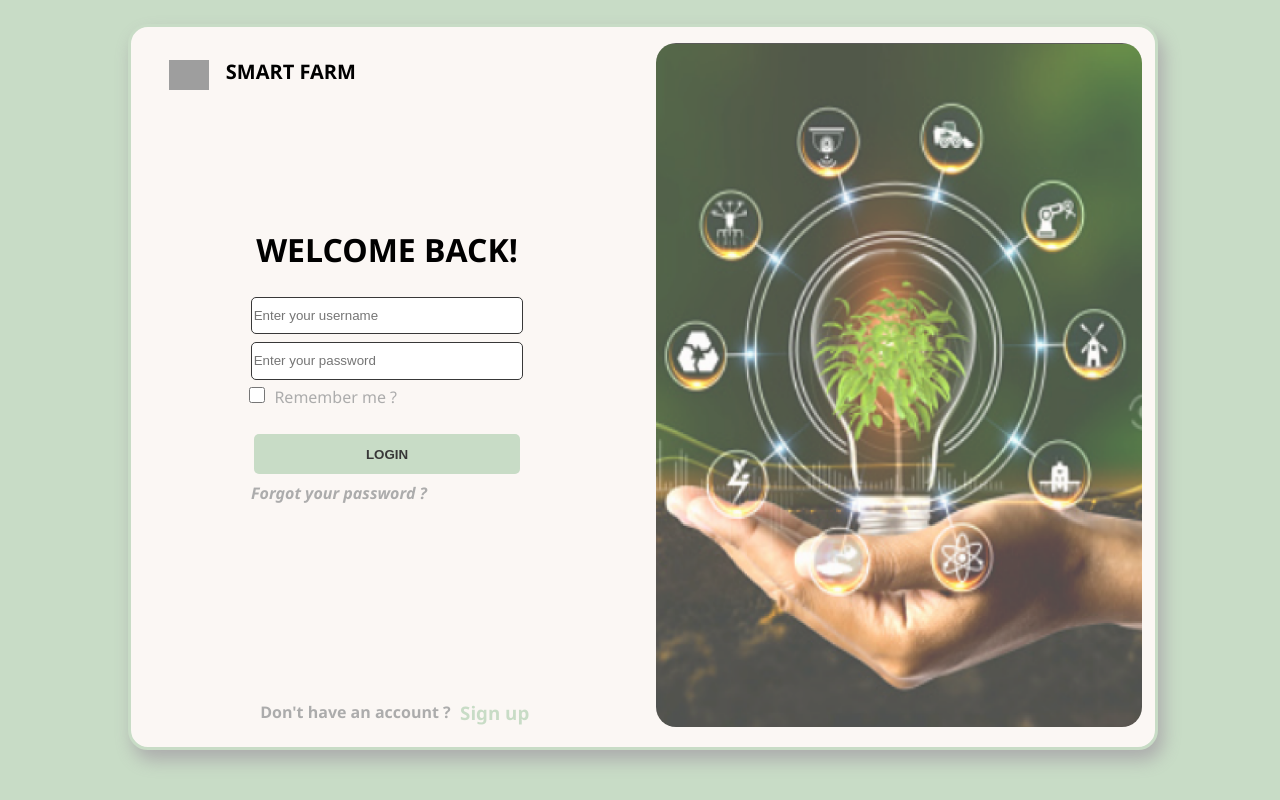
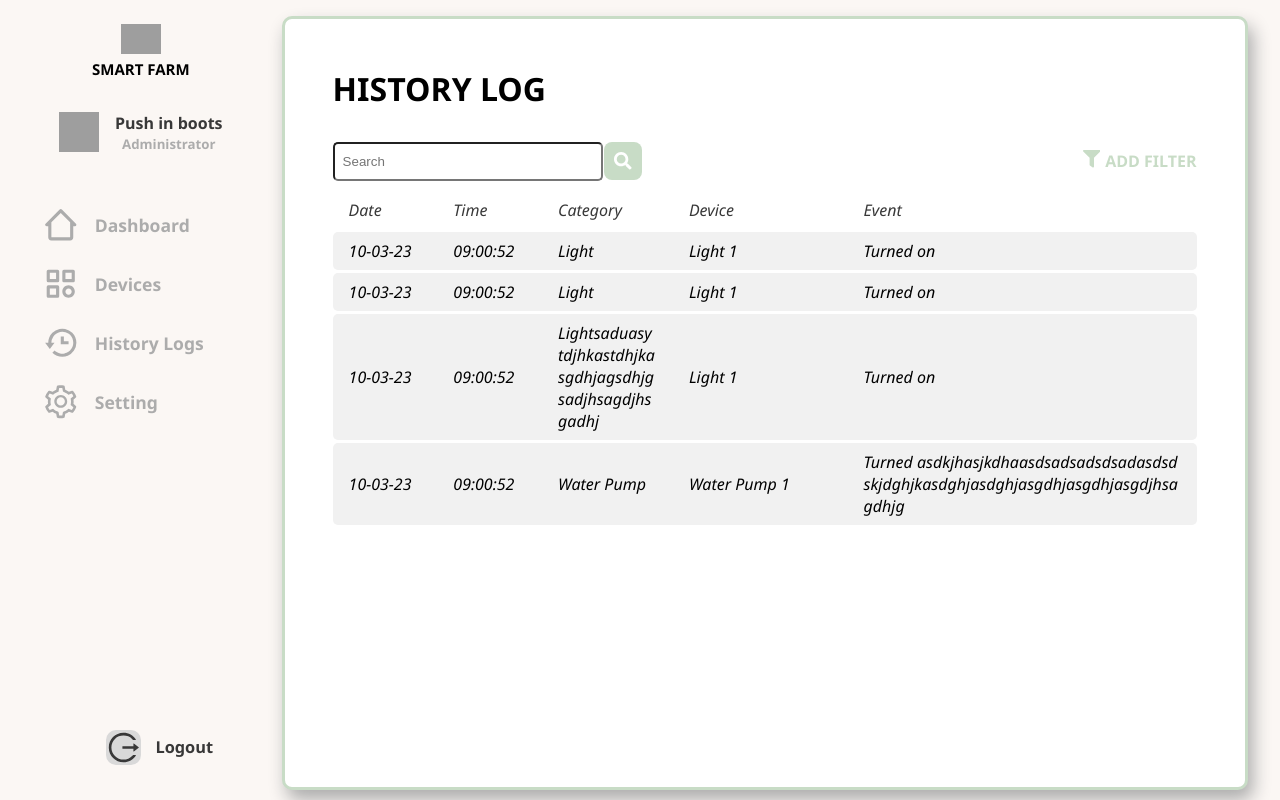
Before and after one commit to ShinyKiwis/smart-farm, a React (Vite) app: page /log in a window 1280 px wide. Built offline with nearby package versions, Linux system fonts and the light colour scheme; grey boxes are pictures that could not be loaded.

Commit message:
done history log

```diff
--- a/src/App.css
+++ b/src/App.css
@@ -17,5 +17,5 @@ body{
 }
 
 .padding-wrapper{
-  padding: 1.5rem 3rem;
+  padding: 3rem;
 }
--- a/src/App.jsx
+++ b/src/App.jsx
@@ -4,7 +4,7 @@ import './App.css'
 import SideBar from './components/SideBar/SideBar';
 import MainContent from './components/MainContent/MainContent';
 import Dashboard from './pages/Dashboard';
-import Device from './pages/Device/Device';
+import Device from './pages/Device';
 import User from './pages/User';
 import HistoryLog from './pages/HistoryLog';
 import Login from './pages/Login';
@@ -14,7 +14,7 @@ import WaterPumps from './components/WaterPumps';
 import AllDevices from './pages/Device/AllDevices';
 
 function App() {
-  const [auth, setAuth] = useState(false);
+  const [auth, setAuth] = useState(true);
   if(!auth){
     return <Login />
   }
--- a/src/pages/HistoryLog.jsx
+++ /dev/null
@@ -1,11 +0,0 @@
-import React from 'react'
-
-const HistoryLog = () => {
-  return (
-    <div>
-      Hello from History Log
-    </div>
-  )
-}
-
-export default HistoryLog
--- /dev/null
+++ b/src/pages/HistoryLog/index.jsx
@@ -0,0 +1,85 @@
+import React from 'react';
+import { FaSearch, FaFilter } from 'react-icons/fa';
+import './styles.css';
+
+const HistoryLog = () => {
+  const logs = [
+    {
+      id: 1,
+      date: '10-03-23',
+      time: '09:00:52',
+      category: 'Light',
+      device: 'Light 1',
+      event: 'Turned on',
+    },
+    {
+      id: 2,
+      date: '10-03-23',
+      time: '09:00:52',
+      category: 'Light',
+      device: 'Light 1',
+      event: 'Turned on',
+    },
+    {
+      id: 3,
+      date: '10-03-23',
+      time: '09:00:52',
+      category: 'Lightsaduasytdjhkastdhjkasgdhjagsdhjgsadjhsagdjhsgadhj',
+      device: 'Light 1',
+      event: 'Turned on',
+    },
+    {
+      id: 4,
+      date: '10-03-23',
+      time: '09:00:52',
+      category: 'Water Pump',
+      device: 'Water Pump 1',
+      event: 'Turned asdkjhasjkdhaasdsadsadsdsadasdsdskjdghjkasdghjasdghjasgdhjasgdhjasgdjhsagdhjg',
+    },
+  ];
+
+  return (
+    <div className="devices padding-wrapper">
+      <h1 className="page-title">History Log</h1>
+
+      <div className="devices__finder">
+        <div className="devices__finder__search">
+          <input placeholder="Search" />
+          <span>
+            <FaSearch />
+          </span>
+        </div>
+        <div className="devices__finder__filter">
+          <span>
+            <FaFilter />
+          </span>
+          <p>Add Filter</p>
+        </div>
+      </div>
+      <table cellSpacing="0" className="history-logs__table">
+        <thead>
+          <tr>
+            <th>Date</th>
+            <th>Time</th>
+            <th>Category</th>
+            <th>Device</th>
+            <th>Event</th>
+          </tr>
+        </thead>
+        <tbody>
+          {logs.map((log) => (
+            <tr key={log.id}>
+              <td style={{width: '12%'}}>{log.date}</td>
+              <td style={{width: '12%'}}>{log.time}</td>
+              <td style={{width: '15%'}}>{log.category}</td>
+              <td style={{width: '20%'}}>{log.device}</td>
+              <td style={{width: '40%'}}>{log.event}</td>
+            </tr>
+          ))}
+        </tbody>
+      </table>
+    </div>
+  );
+};
+
+export default HistoryLog;
--- /dev/null
+++ b/src/pages/HistoryLog/styles.css
@@ -0,0 +1,10 @@
+.history-logs__table{
+    table-layout: fixed;
+    border-collapse: separate;
+    border-spacing: 0 0.2rem;
+}
+
+.history-logs__table td{
+    word-break: break-all;
+    font-style: italic;
+}
```
Also changed, not shown: src/pages/Device/index.jsx (renamed from src/pages/Device/Device.jsx), src/pages/Device/styles.css (line endings or trailing spaces).
